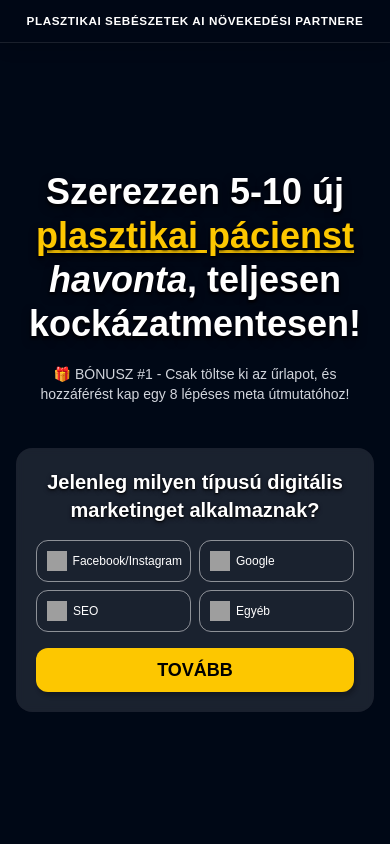
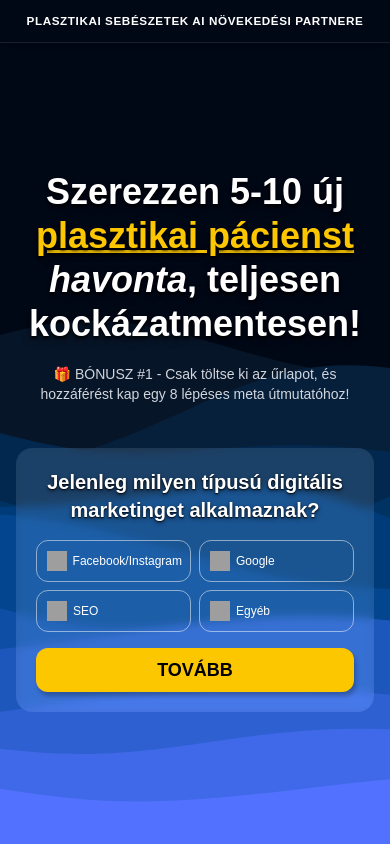
Before and after one commit to severinnhq/belluna, a Next.js app: page /application in a window 390 px wide. Shown: the top 844 px of the page. Built offline with nearby package versions, Linux system fonts and the light colour scheme; grey boxes are pictures that could not be loaded.

Commit message:
try + thin text

```diff
--- a/app/application/page.tsx
+++ b/app/application/page.tsx
@@ -390,7 +390,7 @@
   const viewportOptions = { once: true, margin: "0px 0px -100px 0px" };
 
   return (
-    <main className="   spacer layer1
+    <main className="spacer layer1
     bg-no-repeat bg-center
     bg-contain bg-scroll
     md:bg-auto md:bg-fixed">
@@ -405,7 +405,7 @@
     animate="visible"
     variants={fadeUp}
   >
-    <p className="text-gray-300 font-thin text-sm sm:text-base md:text-lg">
+    <p className="text-gray-300 font-medium text-sm sm:text-base md:text-lg">
       🎁 BÓNUSZ #1 - Csak töltse ki az űrlapot, és hozzáférést kap egy 8 lépéses META útmutatóhoz!
     </p>
   </motion.div>
@@ -444,7 +444,7 @@
       animate="visible"
       variants={fadeUp}
     >
-      <p className="text-gray-300 font-thin text-sm sm:text-base">
+      <p className="text-gray-300 font-medium text-sm sm:text-base">
         🎁 BÓNUSZ #1 - Csak töltse ki az űrlapot, és hozzáférést kap egy 8 lépéses meta útmutatóhoz!
       </p>
     </motion.div>
--- a/app/globals.css
+++ b/app/globals.css
@@ -39,7 +39,7 @@
   background-repeat: no-repeat;
   background-position: center bottom;
   background-size: cover;       /* ← cover everywhere */
-  background-attachment: scroll; /* ← scroll everywhere by default */
+  background-attachment: fixed; /* ← scroll everywhere by default */
 }
 
 @media (min-width: 768px) {
```
